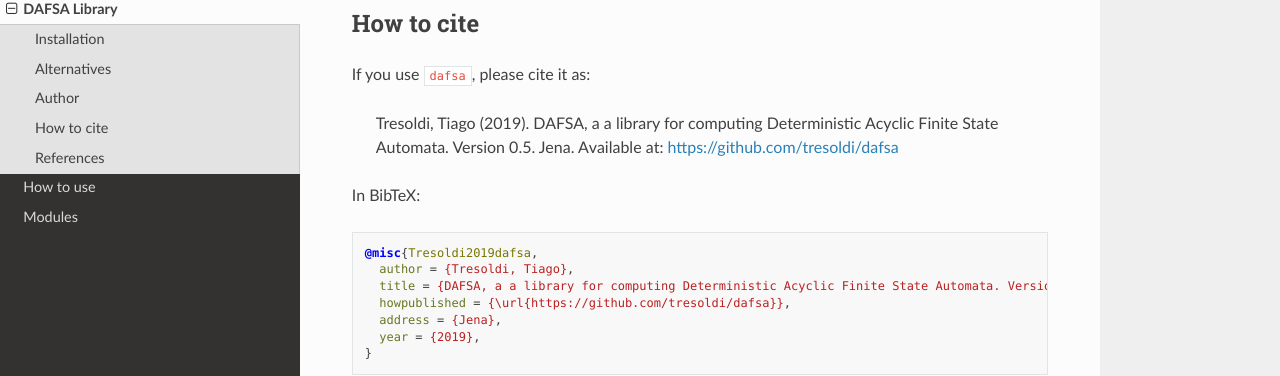
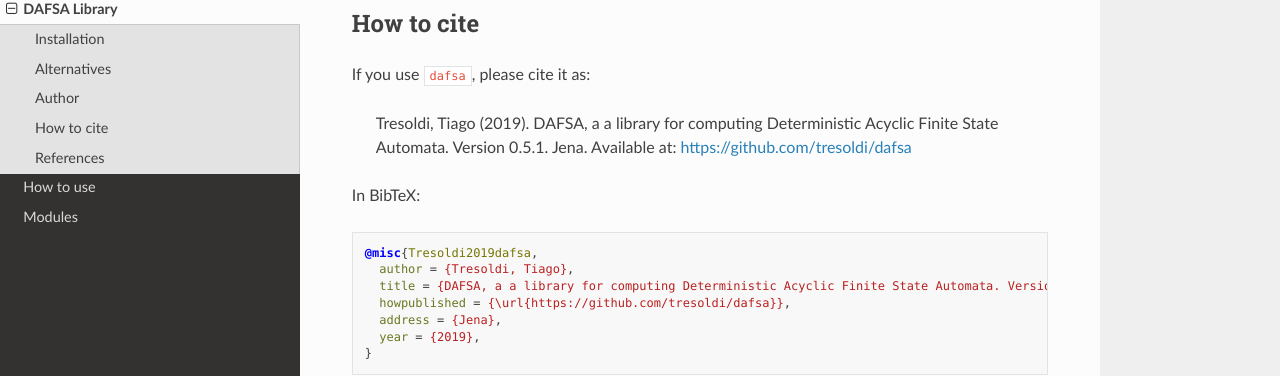
Before and after one commit to tresoldi/dafsa, a Sphinx documentation site: the page built from docs/readme.rst, in a window 1280 px wide and 900 px high, scrolled down 1829 px. Shown: the part 144-520 px from the top of the window. Built offline with Sphinx 7.4.7 and the Read the Docs theme 2.0.0, drawn with Linux system fonts in a browser that asks for light colours.

```diff
--- a/dafsa/__init__.py
+++ b/dafsa/__init__.py
@@ -22,7 +22,7 @@ as in:
 """
 
 # Version of the dafsa package
-__version__ = "0.5"
+__version__ = "0.5.1"
 __author__ = "Tiago Tresoldi"
 __email__ = "tresoldi@shh.mpg.de"
 
--- a/docs/readme.rst
+++ b/docs/readme.rst
@@ -81,7 +81,7 @@ How to cite
 If you use ``dafsa``, please cite it as:
 
    Tresoldi, Tiago (2019). DAFSA, a a library for computing
-   Deterministic Acyclic Finite State Automata. Version 0.5. Jena.
+   Deterministic Acyclic Finite State Automata. Version 0.5.1. Jena.
    Available at: https://github.com/tresoldi/dafsa
 
 In BibTeX:
@@ -90,7 +90,7 @@ In BibTeX:
 
    @misc{Tresoldi2019dafsa,
      author = {Tresoldi, Tiago},
-     title = {DAFSA, a a library for computing Deterministic Acyclic Finite State Automata. Version 0.5},
+     title = {DAFSA, a a library for computing Deterministic Acyclic Finite State Automata. Version 0.5.1},
      howpublished = {\url{https://github.com/tresoldi/dafsa}},
      address = {Jena},
      year = {2019},
--- a/setup.py
+++ b/setup.py
@@ -10,7 +10,7 @@ README_FILE = (LOCAL_PATH / "README.md").read_text()
 # This call to setup() does all the work
 setup(
     name="dafsa",
-    version="0.5",
+    version="0.5.1",
     description="Library for computing Deterministic Acyclic Finite State Automata (DAFSA)",
     long_description=README_FILE,
     long_description_content_type="text/markdown",
```
Also changed, not shown: README.md (+5 -2 lines), .codacy.yml, 2 other files.
